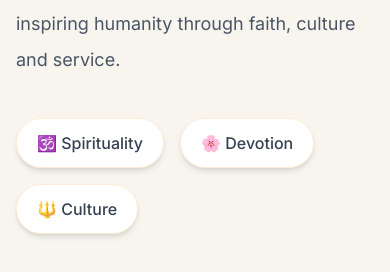
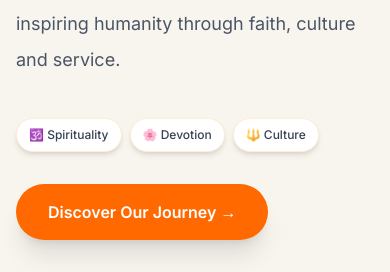
Before and after one commit to PathakAnshika/ShivTempleWebsite, a Next.js app: page / in a window 390 px wide. Shown: the part 1143-1415 px from the top of the page. Built offline with nearby package versions, Linux system fonts and the light colour scheme.

Commit message:
Upgrade Next.js to fix security vulnerability

```diff
--- a/app/components/AboutSection.jsx
+++ b/app/components/AboutSection.jsx
@@ -63,50 +63,57 @@ export function AboutSection() {
           </p>
 
          {/* Features */}
-          <div className="
-            flex flex-wrap
-            gap-4
-            mb-10
-          ">
+<div className="flex flex-wrap gap-2 sm:gap-4 mb-8">
 
-            <div className="
+  <div
+    className="
       bg-white
-              px-5 py-3
+      px-3 py-2
+      sm:px-5 sm:py-3
       rounded-full
       shadow-md
       border border-orange-100
+      text-xs sm:text-base
       text-gray-700
       font-medium
-            ">
+    "
+  >
     🕉️ Spirituality
   </div>
 
-            <div className="
+  <div
+    className="
       bg-white
-              px-5 py-3
+      px-3 py-2
+      sm:px-5 sm:py-3
       rounded-full
       shadow-md
       border border-orange-100
+      text-xs sm:text-base
       text-gray-700
       font-medium
-            ">
+    "
+  >
     🌸 Devotion
   </div>
 
-            <div className="
+  <div
+    className="
       bg-white
-              px-5 py-3
+      px-3 py-2
+      sm:px-5 sm:py-3
       rounded-full
       shadow-md
       border border-orange-100
+      text-xs sm:text-base
       text-gray-700
       font-medium
-            ">
+    "
+  >
     🔱 Culture
   </div>
 
 </div>
-
           {/* Button */}
           <button
             onClick={() => router.push("/about")}
```
Lines whose indentation alone changed are shown as unchanged.
